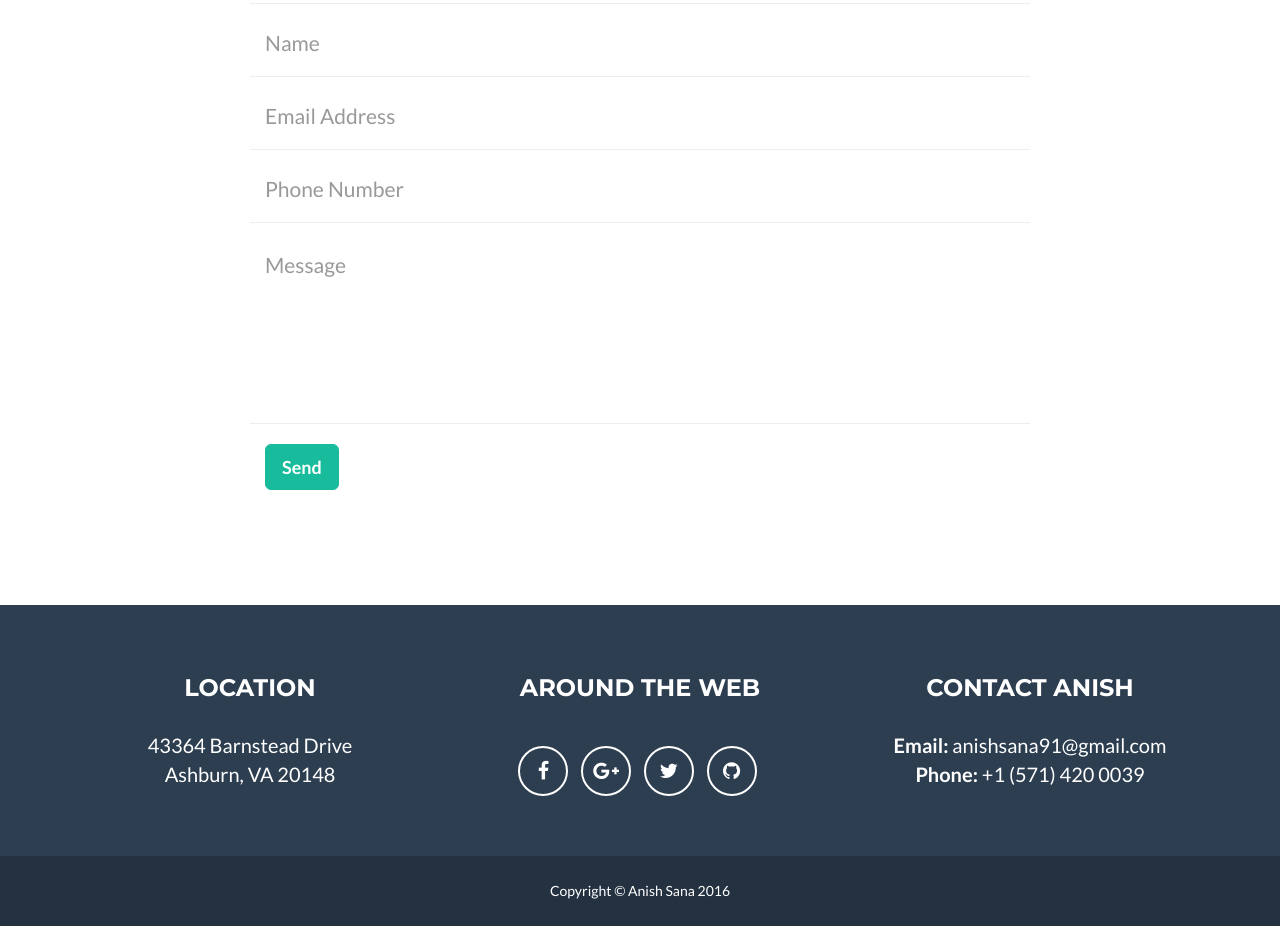
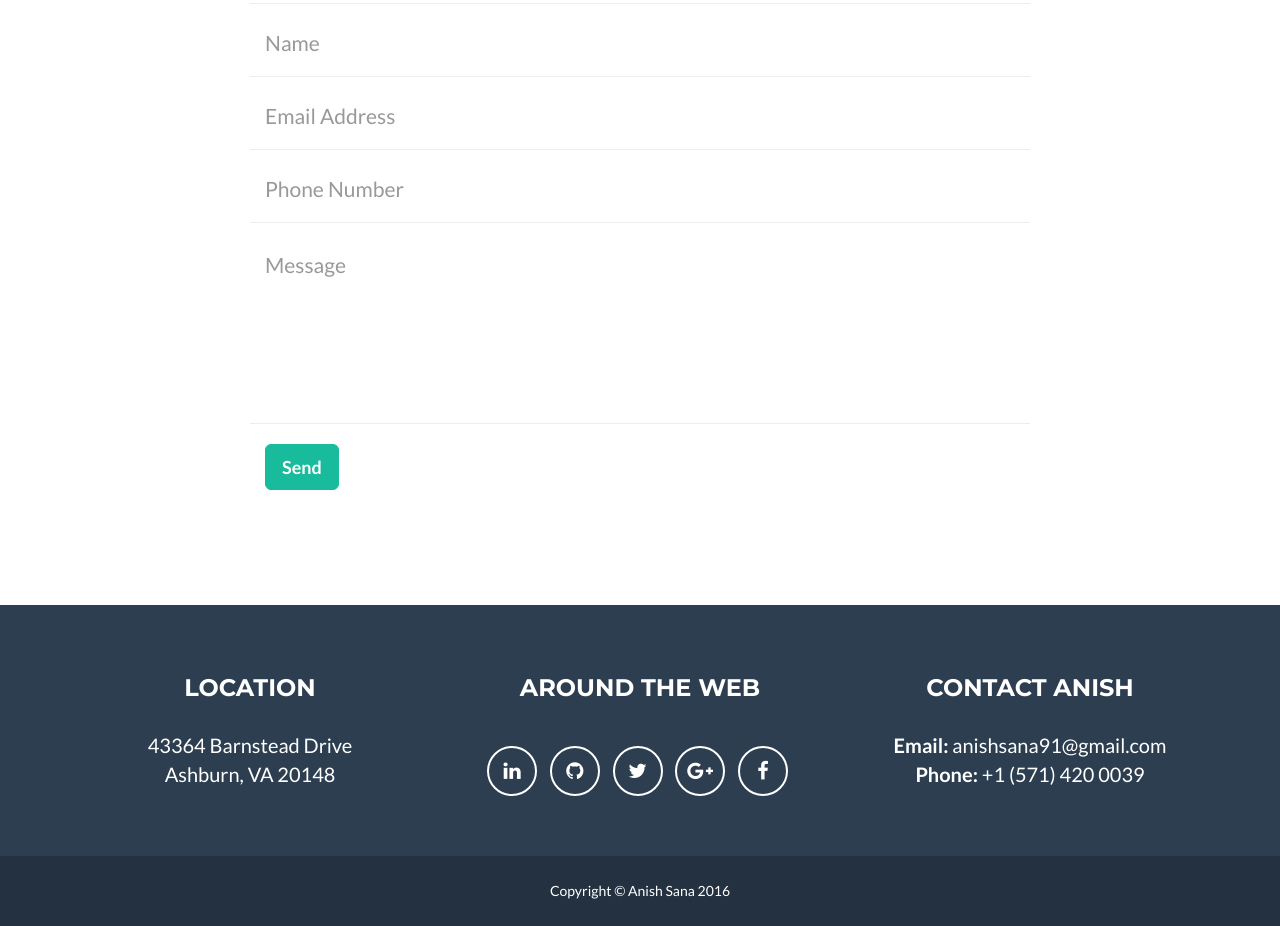
Before and after one commit to anishsana/anishsana.github.io, a website: page index.html in a window 1280 px wide. Shown: the part 2759-3685 px from the top of the page. Drawn offline with nearby package versions, Linux system fonts and the light colour scheme.

Commit message:
LinkedIn
Included link to LinkedIn profile

```diff
--- a/index.html
+++ b/index.html
@@ -317,16 +317,19 @@
                         <h3>Around the Web</h3>
                         <ul class="list-inline">
                             <li>
-                                <a href="https://www.facebook.com/anish220" target="_blank" class="btn-social btn-outline"><i class="fa fa-fw fa-facebook"></i></a>
+                                <a href="https://linkedin.com/in/anishsana" target="_blank" class="btn-social btn-outline"><i class="fa fa-fw fa-linkedin"></i></a>
+                            </li>
+                            <li>
+                                <a href="https://github.com/anishsana" target="_blank" class="btn-social btn-outline"><i class="fa fa-fw fa-github"></i></a>
+                            </li>
+                            <li>
+                                <a href="https://twitter.com/anishsana" target="_blank" class="btn-social btn-outline"><i class="fa fa-fw fa-twitter"></i></a>
                             </li>
                             <li>
                                 <a href="https://plus.google.com/+AnishSana" target="_blank" class="btn-social btn-outline"><i class="fa fa-fw fa-google-plus"></i></a>
                             </li>
                             <li>
-                                <a href="https://twitter.com/anishsana" target="_blank" class="btn-social btn-outline"><i class="fa fa-fw fa-twitter"></i></a>
-                            </li>
-                            <li>
-                                <a href="https://github.com/anishsana" target="_blank" class="btn-social btn-outline"><i class="fa fa-fw fa-github"></i></a>
+                                <a href="https://www.facebook.com/anish220" target="_blank" class="btn-social btn-outline"><i class="fa fa-fw fa-facebook"></i></a>
                             </li>
                             <!-- <li>
                                 <a href="#" class="btn-social btn-outline"><i class="fa fa-fw fa-linkedin"></i></a>
```
